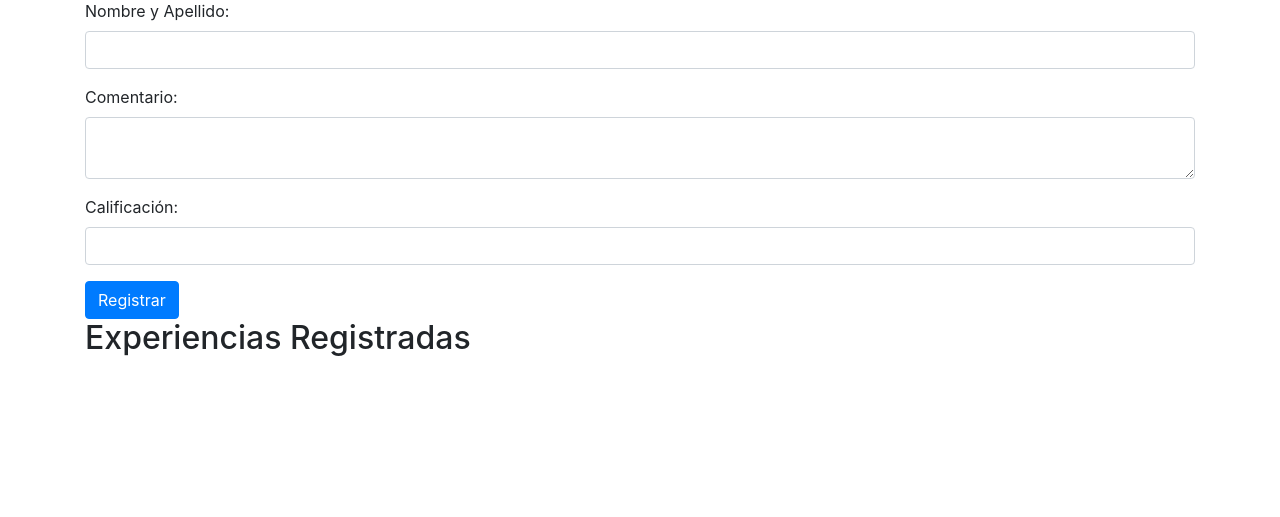
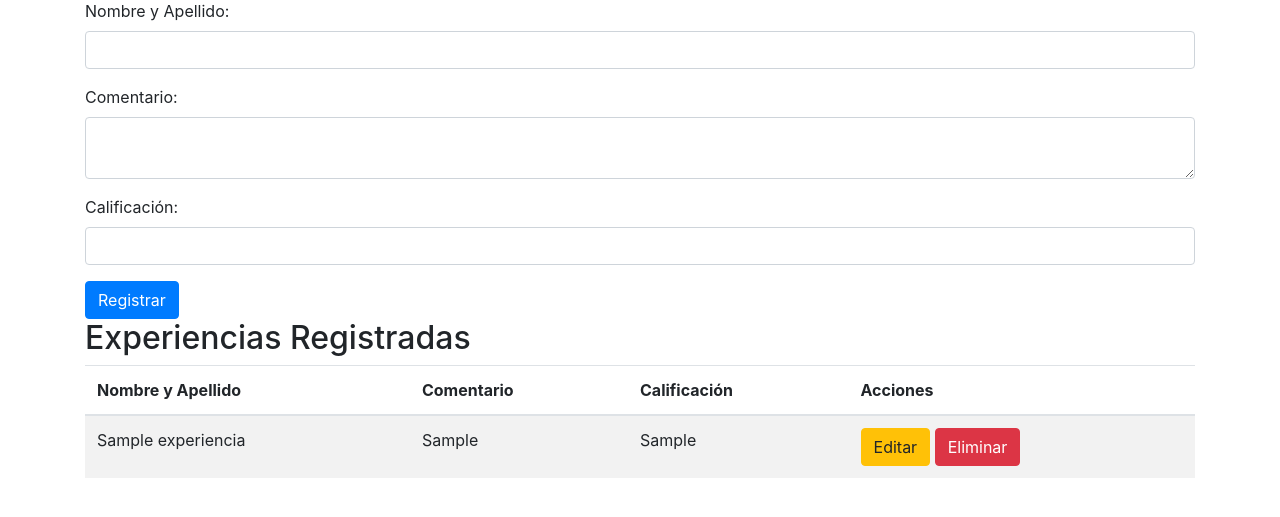
Before and after one commit to Leobar67/Pr-ctica2, a Flask app: page / in a window 1280 px wide. Shown: the part 57-574 px from the top of the page. Run offline with Flask 3, Linux system fonts and the light colour scheme; tables that the repository leaves empty or names only in its code hold one stand-in row (values such as "Sample post"); some libraries are stand-ins or nearby versions.

Commit message:
Update experiencias.html

```diff
--- a/templates/experiencias.html
+++ b/templates/experiencias.html
@@ -27,7 +27,19 @@
         </form>
 
         <h2>Experiencias Registradas</h2>
-        <div id="experienciasList"></div>
+        <table class="table table-striped" id="tablaExperiencias">
+            <thead>
+                <tr>
+                    <th>Nombre y Apellido</th>
+                    <th>Comentario</th>
+                    <th>Calificación</th>
+                    <th>Acciones</th>
+                </tr>
+            </thead>
+            <tbody id="experienciasList">
+                <!-- Aquí se llenará la tabla con JavaScript -->
+            </tbody>
+        </table>
     </div>
 
     <script>
@@ -42,7 +54,7 @@
                 txtComentario: {
                     required: "Ingresa una reseña positiva",
                     minlength: "Ingresa más de 6 caracteres",
-                    maxlength: "Ingresa menos de 250 caracteres" // Ajuste aquí
+                    maxlength: "Ingresa menos de 250 caracteres"
                 },
                 txtCalificacion: {
                     required: "Ingresa una calificación",
@@ -73,11 +85,31 @@
                     data: $(form).serialize(),
                     success: function(response) {
                         alert(response.message);
-                        // Aquí puedes agregar lógica para actualizar la lista de experiencias
+                        cargarExperiencias();  // Actualizar la tabla después de registrar
                     }
                 });
             }
         });
+
+        // Función para cargar experiencias
+        function cargarExperiencias() {
+            $.get('/buscar', function(data) {
+                $('#experienciasList').empty(); // Limpiar la tabla antes de rellenarla
+                data.forEach(function(exp) {
+                    $('#experienciasList').append(`
+                        <tr>
+                            <td>${exp[1]}</td>
+                            <td>${exp[2]}</td>
+                            <td>${exp[3]}</td>
+                            <td>
+                                <button class="btn btn-warning" onclick="editarExperiencia(${exp[0]})">Editar</button>
+                                <button class="btn btn-danger" onclick="eliminarExperiencia(${exp[0]})">Eliminar</button>
+                            </td>
+                        </tr>
+                    `);
+                });
+            });
+        }
 
         // Funciones para eliminar y editar
         function eliminarExperiencia(id) {
@@ -87,9 +119,8 @@
             .then(response => response.json())
             .then(data => {
                 if (data.status === "success") {
-                    // Actualiza la URL
-                    window.history.pushState({}, '', `https://practica2-k09g.onrender.com?eliminar/id=${id}`);
-                    // Lógica para eliminar el elemento de la UI
+                    alert(data.message);
+                    cargarExperiencias();  // Actualizar la tabla después de eliminar
                 }
             });
         }
@@ -109,24 +140,14 @@
             .then(response => response.json())
             .then(data => {
                 if (data.status === "success") {
-                    // Actualiza la URL
-                    window.history.pushState({}, '', `https://practica2-k09g.onrender.com?editar/id=${id}`);
-                    // Lógica para actualizar el elemento en la UI
+                    alert(data.message);
+                    cargarExperiencias();  // Actualizar la tabla después de editar
                 }
             });
         }
 
-        // Aquí puedes agregar una función para cargar experiencias
-        function cargarExperiencias() {
-            fetch('/buscar')
-                .then(response => response.json())
-                .then(data => {
-                    // Lógica para mostrar experiencias en el div experienciasList
-                });
-        }
-
         $(document).ready(function() {
-            cargarExperiencias();
+            cargarExperiencias();  // Cargar experiencias al iniciar
         });
     </script>
 </body>
```
